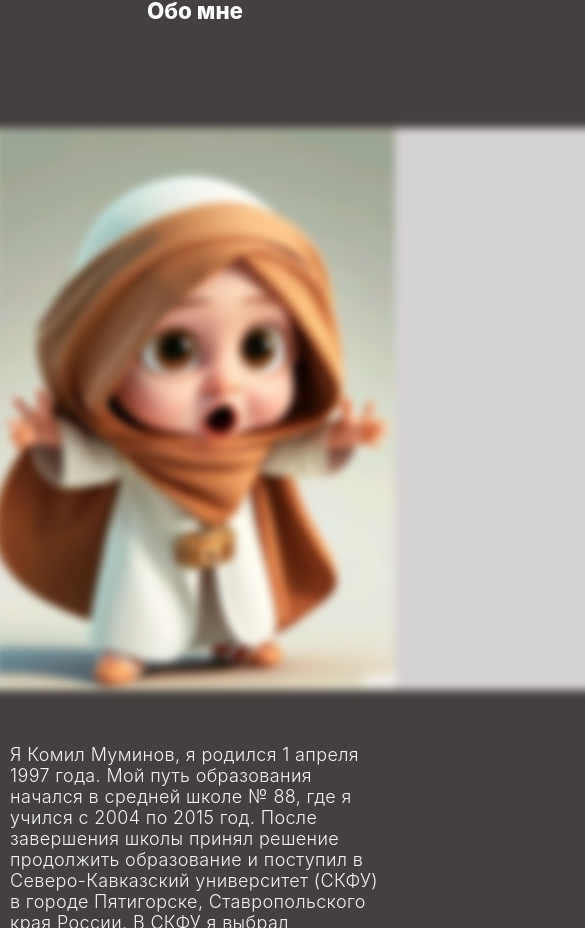
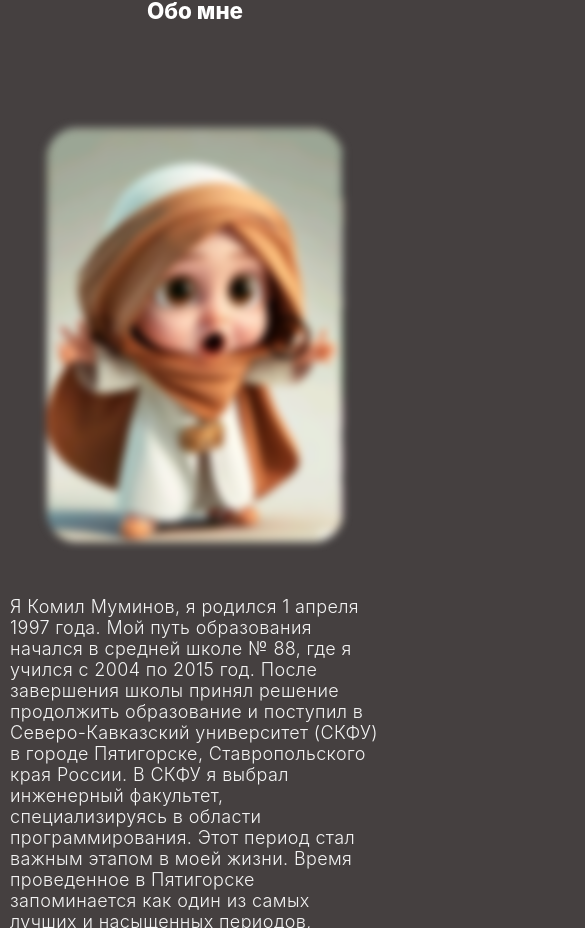
Before and after one commit to Komil-Muminov/komilff, a React (Vite) app: page /Home in a window 390 px wide. Shown: the part 1097-2025 px from the top of the page, 585 px wide, since content can reach past the window. Built offline with nearby package versions, Linux system fonts and the light colour scheme.

Commit message:
fx responsive mobile

```diff
--- a/src/components/Slider/slider.css
+++ b/src/components/Slider/slider.css
@@ -1,6 +1,7 @@
 .mySwiper {
 	display: flex;
-	width: 80%;
+	width: 60%;
+	min-height: 320px;
 	border-radius: 30px;
 	background: rgb(213, 210, 210);
 	filter: blur(4px);
@@ -36,7 +37,6 @@
 }
 
 .swiper-button-next {
-	/* position: absolute; */
 	color: orange;
 	background-image: url("./next-icon.svg");
 	background-position: right center;
--- a/src/main.jsx
+++ b/src/main.jsx
@@ -2,7 +2,7 @@ import React from "react";
 import ReactDOM from "react-dom/client";
 import App from "./App.jsx";
 import "./index.css";
-// import "./Media.css";
+import "./Media.css";
 
 import { BrowserRouter } from "react-router-dom";
 
--- a/src/media.css
+++ b/src/media.css
@@ -12,17 +12,32 @@
 	.container {
 		padding: 0 50px;
 	}
+
+	.sections {
+		padding-top: 35px;
+		padding-bottom: 35px;
+	}
 }
 
 @media screen and (min-width: 768px) and (max-width: 992px) {
 	.container {
 		padding: 0 30px;
 	}
+
+	.sections {
+		padding-top: 35px;
+		padding-bottom: 35px;
+	}
 }
 
 @media screen and (min-width: 567px) and (max-width: 767px) {
 	.container {
 		padding: 0 25px;
+	}
+
+	.sections {
+		padding-top: 30px;
+		padding-bottom: 30px;
 	}
 }
 
@@ -46,4 +61,10 @@
 		object-fit: contain;
 		width: calc((100% - 1rem) / 2);
 	}
+
+	/* Slider */
+
+	.slider__content {
+		max-width: 492px;
+	}
 }
```
